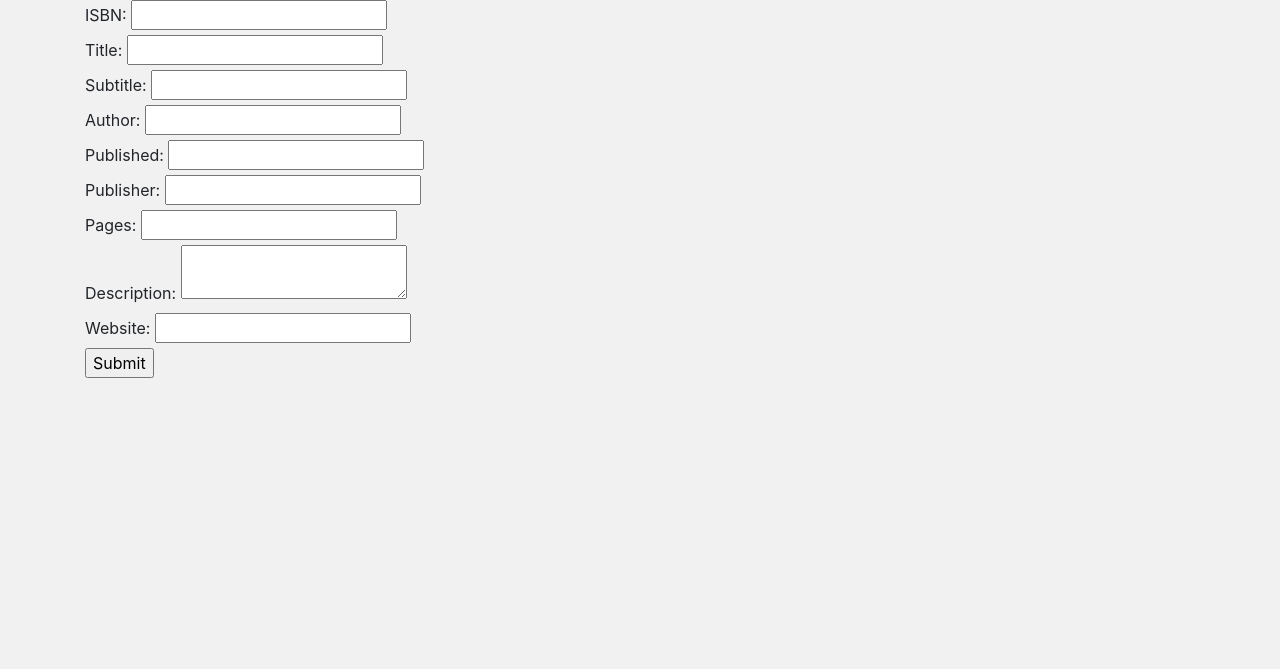
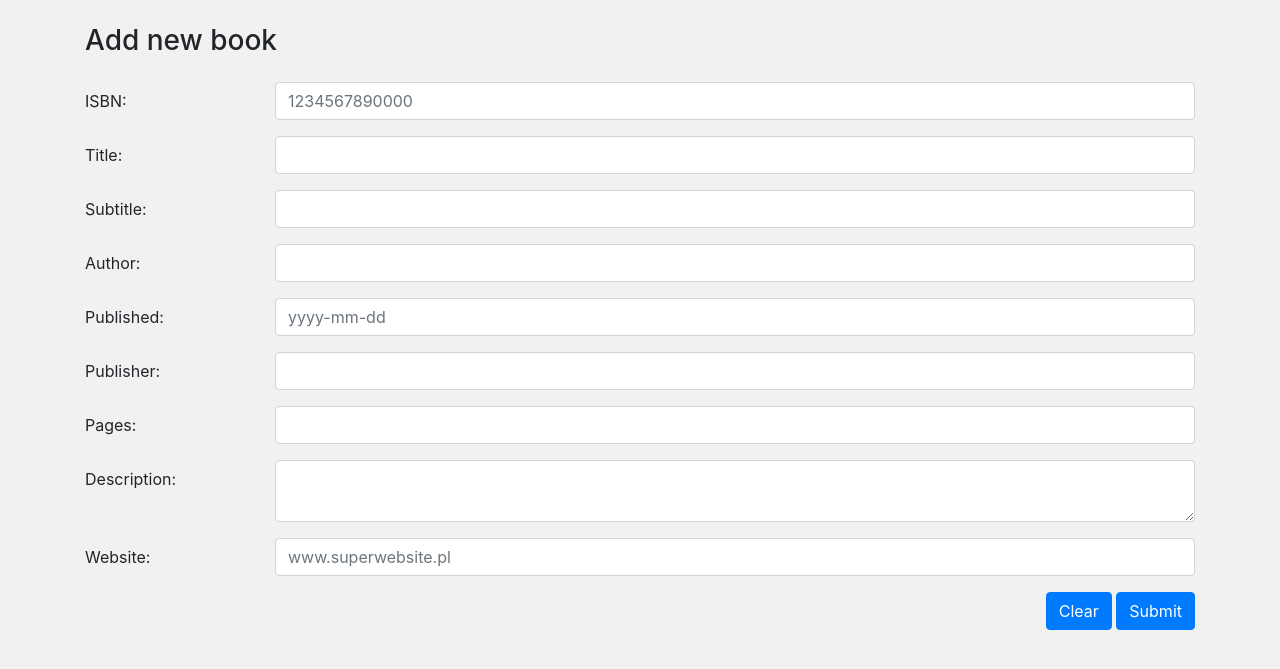
Before and after one commit to szewski/flask-library, a Flask app: page /catalog/books/add_book in a window 1280 px wide. Shown: the part 56-725 px from the top of the page. Run offline with Flask 2, Linux system fonts and the light colour scheme; a user stored in the database is signed in; data comes from the database, SQL or seed files in the repository; both versions use the stored data as it was after the commit; some libraries are stand-ins or nearby versions.

Commit message:
Add book form page layout improved

```diff
--- a/src/templates/add_book.html
+++ b/src/templates/add_book.html
@@ -2,45 +2,65 @@
 {% block title %}Add book{% endblock %}
 
 {% block content %}
-<form action="add_book_post" method="post">
-  <div class="form-field">
-    <label for="isbn">ISBN:</label>
-    <input id="isbn" type="text" name="isbn">
+<h3 class="mb-4">Add new book</h3>
+<form class="form-group mb-4" action="add_book" method="post">
+  <div class="form-group row">
+    <label class="col-sm-2 col-form-label" for="isbn">ISBN:</label>
+    <div class="col-sm-10">
+      <input class="form-control" id="isbn" type="text" name="isbn" placeholder="1234567890000">
+    </div>
   </div>
-  <div class="form-field">
-    <label for="title">Title:</label>
-    <input id="title" type="text" name="title">
+  <div class="form-group row">
+    <label class="col-sm-2 col-form-label" for="title">Title:</label>
+    <div class="col-sm-10">
+      <input class="form-control" id="title" type="text" name="title">
+    </div>
   </div>
-  <div class="form-field">
-    <label for="subtitle">Subtitle:</label>
-    <input id="subtitle" type="text" name="subtitle">
+  <div class="form-group row">
+    <label class="col-sm-2 col-form-label" for="subtitle">Subtitle:</label>
+    <div class="col-sm-10">
+      <input class="form-control" id="subtitle" type="text" name="subtitle">
+    </div>
   </div>
-  <div class="form-field">
-    <label for="author">Author:</label>
-    <input id="author" type="text" name="author">
+  <div class="form-group row">
+    <label class="col-sm-2 col-form-label" for="author">Author:</label>
+    <div class="col-sm-10">
+      <input class="form-control" id="author" type="text" name="author">
+    </div>
   </div>
-  <div class="form-field">
-    <label for="published">Published:</label>
-    <input id="published" type="text" name="published">
+  <div class="form-group row">
+    <label class="col-sm-2 col-form-label" for="published">Published:</label>
+    <div class="col-sm-10">
+      <input class="form-control" id="published" type="text" name="published" placeholder="yyyy-mm-dd">
+    </div>
   </div>
-  <div class="form-field">
-    <label for="publisher">Publisher:</label>
-    <input id="publisher" type="text" name="publisher">
+  <div class="form-group row">
+    <label class="col-sm-2 col-form-label" for="publisher">Publisher:</label>
+    <div class="col-sm-10">
+      <input class="form-control" id="publisher" type="text" name="publisher">
+    </div>
   </div>
-  <div class="form-field">
-    <label for="pages">Pages:</label>
-    <input id="pages" type="number" name="pages">
+  <div class="form-group row">
+    <label class="col-sm-2 col-form-label" for="pages">Pages:</label>
+    <div class="col-sm-10">
+      <input class="form-control" id="pages" type="number" name="pages">
+    </div>
   </div>
-  <div class="form-field">
-    <label for="description">Description:</label>
-    <textarea id="description" type="text" name="description"></textarea>
+  <div class="form-group row">
+    <label class="col-sm-2 col-form-label" for="description">Description:</label>
+    <div class="col-sm-10">
+      <textarea class="form-control" id="description" type="text" name="description"></textarea>
+    </div>
   </div>
-  <div class="form-field">
-    <label for="website">Website:</label>
-    <input id="website" type="text" name="website">
+  <div class="form-group row">
+    <label class="col-sm-2 col-form-label" for="website">Website:</label>
+    <div class="col-sm-10">
+      <input class="form-control" id="website" type="text" name="website" placeholder="www.superwebsite.pl">
+    </div>
   </div>
-  <div class="form-field">
-    <input class="button" type="submit">
+  <div class="form-group text-right">
+    <input class="btn btn-primary mb-2" type="reset" value="Clear">
+    <input class="btn btn-primary mb-2" type="submit">
   </div>
 </form>
 {% endblock %}
--- a/src/templates/layout.html
+++ b/src/templates/layout.html
@@ -16,7 +16,7 @@
 </head>
 <body>
 
-<nav class="navbar navbar-expand-lg navbar-light bg-navbar">
+<nav class="navbar navbar-expand-lg navbar-light bg-navbar mb-4">
   <a class="navbar-brand" href="/">
     <img src="/static/book_logo.svg" width="30" height="30" class="d-inline-block align-top" alt="" loading="lazy">
     Flibre
```
Also changed, not shown: src/db/database.json (+8 -8 lines), src/todo_features.md (+7 -0 lines), src/db/database.db.
